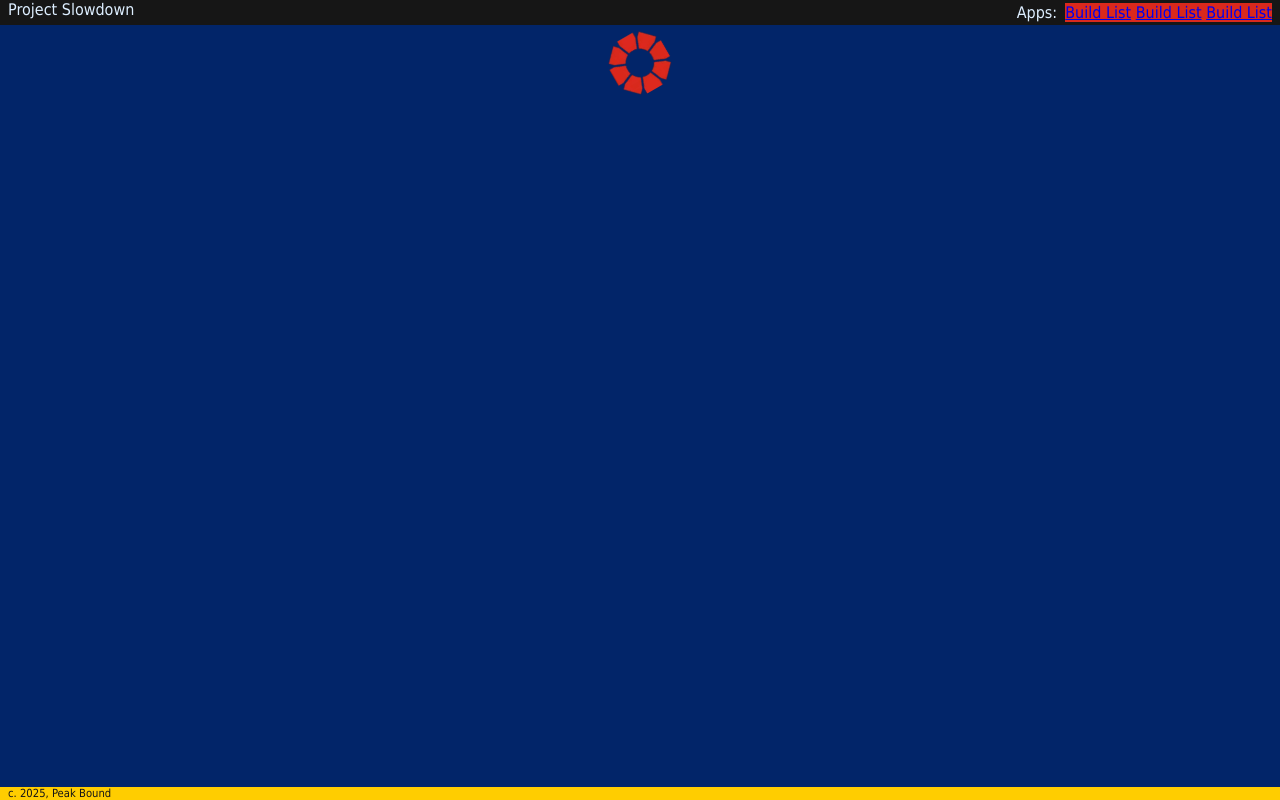
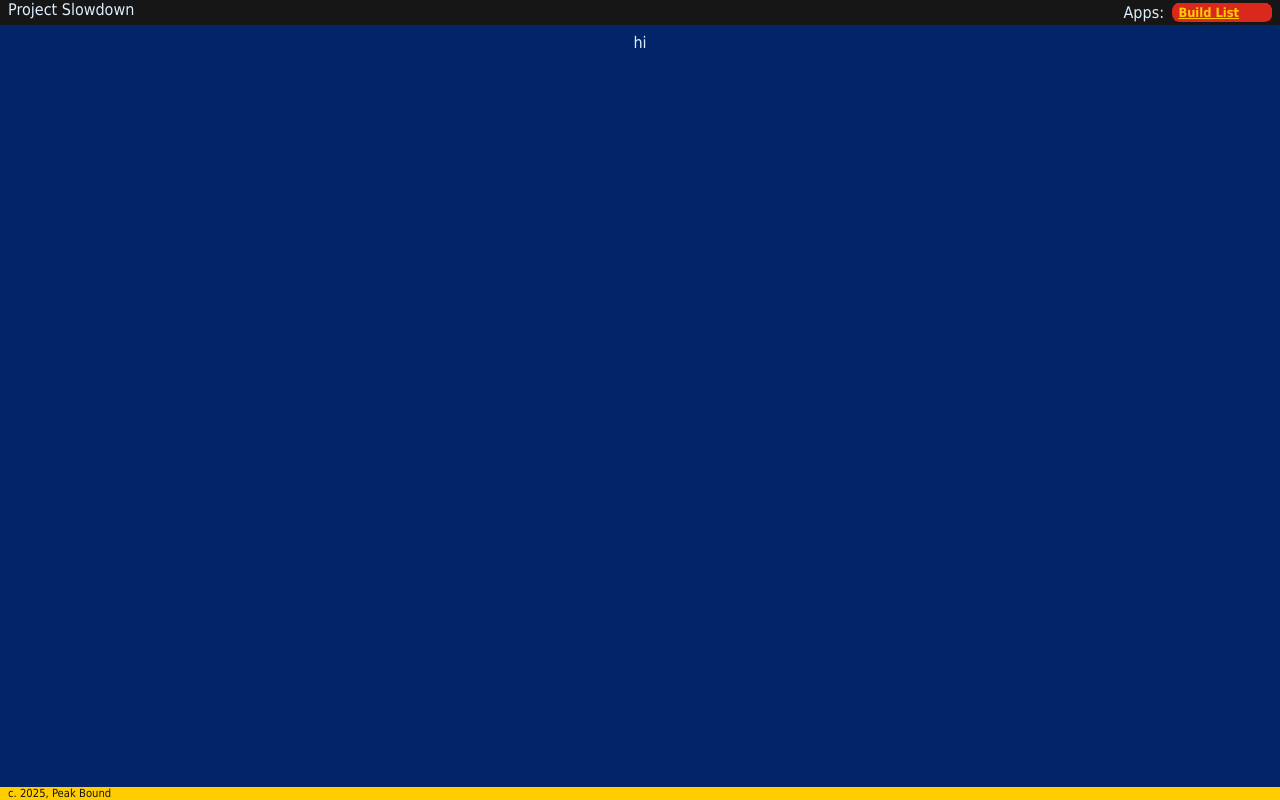
Before and after one commit to jtproject/slowdown, a plain HTML site: page index.html in a window 1280 px wide. Drawn offline with Linux system fonts and the light colour scheme.

Commit message:
fixed and formatted dropdown and started page change mechanics

```diff
--- a/app.js
+++ b/app.js
@@ -7,32 +7,48 @@ class Dropdown {
 	constructor(element) {
 		if (!element || !element instanceof(HTMLElement)) throw TypeError(`Expected HTML Element, but got ${ typeof(element) }.`)
 		this.element = element
+		this.container = element.children[0]
 		this.options = []
 		this.captureOptions()
-		console.log(this.options)
 		this.status = 'up'
-		this.rowHeight = 16
+		this.rowHeight = 24
 		this.colWidth = 100
-		this.element.onclick = this.toggleStatus
+		this.element.onclick = (e) => this.toggleStatus(e)
 		this.showMenu()
 	}
 
-	toggleStatus() {
-		console.log('click')
+	getOptions() {
+		return this.options
+	}
+
+	toggleStatus(e) {
 		if (this.status === 'up') {
+			e.preventDefault()
+			let height = 0
 			this.options.forEach((option, i) => {
-				option.top = this.rowHeight * i + 'px'
+				option.style.top = this.getCellTopPosition(i)
+				height = (i + 1) * this.rowHeight
 			})
+			this.container.style.height = height + 'px'
 			this.status = 'down'
 		}
 		else if (this.status === 'down') {
+			e.preventDefault()
+			window.history.pushState({}, '', e.target.href)
+			this.options.forEach((option) => {
+				option.style.top = 0
+			})
+			this.container.style.height = '100%'
 			this.status = 'up'
 		}
 	}
 
+	getCellTopPosition(value) {
+		return this.rowHeight * value + 'px'
+	}
+
 	captureOptions() {
-		console.log(this.element.children)
-		Array.from(this.element.children).forEach((child) => {
+		Array.from(this.container.children).forEach((child) => {
 			console.log(child)
 			this.options.push(child)
 		})
@@ -44,11 +60,10 @@ class Dropdown {
 
 }
 
-const appsMenu = new Dropdown(document.querySelector('#apps-menu'))
 
 const main = () => {
-
-	console.log(appsMenu.element.children)
+	new Dropdown(document.querySelector('#apps-menu'))
+	setRoot('hi')
 }
 
 document.addEventListener('DOMContentLoaded', main)
--- a/assets/css/style.css
+++ b/assets/css/style.css
@@ -57,7 +57,29 @@ main {
 }
 
 .--header__dropdown {
+	display: flex;
+	flex-direction: column;
+	position: relative;
+	width: 100px;
+}
+
+.--apps-menu__link--container {
+	border-radius: .5rem;
+	height: 100%;
+	overflow: hidden;
+}
+
+.--apps-menu__link,
+.--apps-menu__link--container {
 	background-color: var(--red);
+	padding: .1rem .2rem;
+	position: absolute;
+	top: 0;
+	width: 100%;
+	transition: top .2s linear, height .2s linear;
+	color: var(--yellow);
+	font-size: .8rem;
+	font-weight: 700;
 }
 
 .--footer {
@@ -65,3 +87,7 @@ main {
 	color: var(--black);
 	font-size: .7rem;
 }
+
+.await * {
+	display: none !important;
+}
--- a/index.html
+++ b/index.html
@@ -14,10 +14,12 @@
 		</div>
 		<div class="--header__menu">
 			<span>Apps:</span>
-			<div name="apps-menu" id="apps-menu" class="--header__dropdown">
-				<a class="--menu__link" href="/checklists/build">Build List</a>
-				<a class="--menu__link" href="/checklists/build">Build List</a>
-				<a class="--menu__link" href="/checklists/build">Build List</a>
+			<div name="apps-menu" id="apps-menu" class="--header__dropdown await">
+				<div class="--apps-menu__link--container">
+					<a class="--apps-menu__link" href="/checklists/build">Build List</a>
+					<a class="--apps-menu__link" href="/checklists/build">Build List</a>
+					<a class="--apps-menu__link" href="/checklists/build">Build List</a>
+				</div>
 			</div>
 		</div>
 	</div>
```
